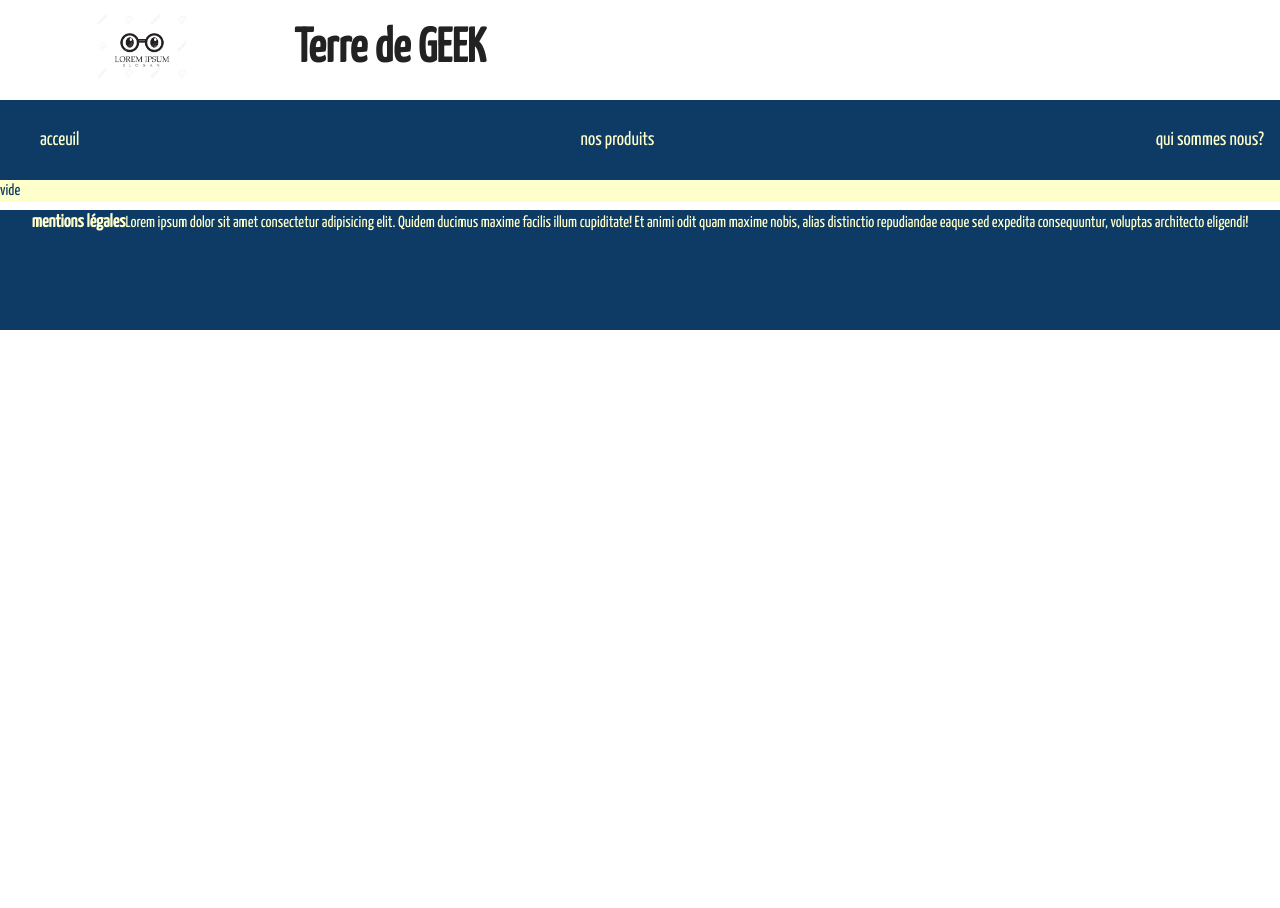
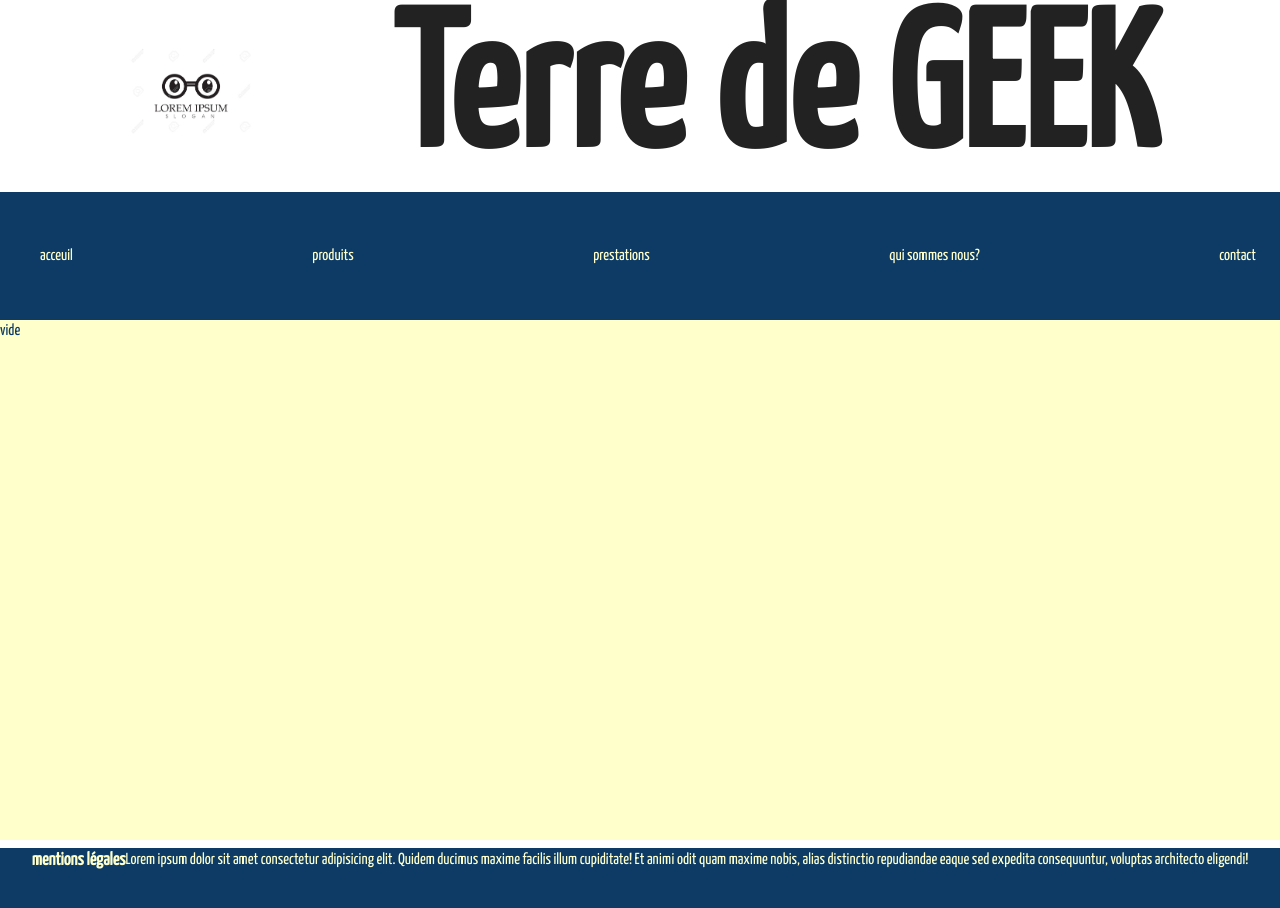
Before and after one commit to AntoineCheminPro/terreDeGeek, a website built with Parcel: page pageViergeTerreDeGeek.html in a window 1280 px wide. Before the commit the page ends 800 px from the top, so only its background shows below. Built offline with nearby package versions, Linux system fonts and the light colour scheme.

Commit message:
first commit second sprint

```diff
--- a/css/main.css
+++ b/css/main.css
@@ -1,11 +1,3 @@
-/*! HTML5 Boilerplate v8.0.0 | MIT License | https://html5boilerplate.com/ */
-
-/* main.css 2.1.0 | MIT License | https://github.com/h5bp/main.css#readme */
-/*
- * What follows is the result of much research on cross-browser styling.
- * Credit left inline and big thanks to Nicolas Gallagher, Jonathan Neal,
- * Kroc Camen, and the H5BP dev community and team.
- */
 
 /* ==========================================================================
    Base styles: opinionated defaults
@@ -103,40 +95,34 @@ textarea {
   color: #0D3B66;
 }
 
+.flex {
+  display: flex;
+}
+.fullCenter {
+  align-items: center;
+  justify-content: center;
+}
+.column {
+  flex-direction: column;
+}
 header {
-  height: 100px;
+  margin: auto;
+  height: 15vw;
   display: flex;
 }
 
 nav {
-  height: 10vh;
-}
-
-nav ul {
-  display: flex;
-  justify-content: space-between;
-  align-items: center;
-  height: 100%;
-  list-style-type: none;
-}
-
-nav ul li {
-  margin-right: 1em;
-}
-
-a {
-  text-decoration: none;
-  font-size: larger;
-  color: #FFFFCC;
-}
-
-p{
-  font-size: 2em;
+  height: 10vw;
 }
 
 main {
   display: flex;
   flex-direction: column;
+  min-height: 65vh;
+}
+
+footer {
+  height: 15vh;
 }
 
 section {
@@ -156,14 +142,14 @@ div{
 
 }
 
-article div {
-  display: flex;
-  justify-content: center;
-  flex-direction: column;
+a {
+  text-decoration: none;
+  font-size: 1em;
+  color: #FFFFCC;
 }
 
-footer{
-  height: 15vh;
+p{
+  font-size: 2em;
 }
 
 footer div {
@@ -172,14 +158,37 @@ footer div {
   height: auto;
 }
 
+nav ul {
+  display: flex;
+  justify-content: space-between;
+  align-items: center;
+  height: 100%;
+  list-style-type: none;
+}
+
+nav ul li {
+  margin-right: 1.5em;
+}
+article div {
+  display: flex;
+  justify-content: center;
+  flex-direction: column;
+}
+
+h2, h3, h4 {
+  margin:10px;
+  font-size: 2em;
+  color: #0D3B66;
+}
+
 H1 {
   margin :10px;
   height: auto;
   width: 66%;
   font-size: 3em;
-}
-h2, h3, h4 {
-  margin:10px;
+  display: flex;
+  align-items: center;
+  justify-content: center;
 }
 
 h4 {
@@ -190,7 +199,42 @@ h6 {
   font-size: large;
 }
 
+picture {
+  display: flex;
+  justify-content: center;
+  width : 30vw;
+  height: auto;
+  }
 
+picture img {
+  width: 100%;
+  max-width: 250px;
+}
+
+@media screen and (min-width: 576px){
+  H1 {
+    font-size: 5em;
+  }
+
+}
+@media screen and (min-width: 768px){
+  H1 {
+    font-size: 7em;
+  }
+
+}
+@media screen and (min-width: 992px){
+  H1 {
+    font-size: 10em;
+  }
+
+}
+@media screen and (min-width: 1200px){
+  H1 {
+    font-size: 12em;
+  }
+
+}
 /* utility classes */
 
 .logo {
@@ -198,28 +242,17 @@ h6 {
   height: auto;
 }
 
-picture {
-  display: flex;
-  justify-content: center;
-  width : 30vw;
-  height: auto;
-  }
-picture img {
-  width: 100%;
-  max-width: 250px;
-}
-
 .photo {
   width: 50vh;
   height: auto;
 }
+/* specific classes */
+
 .photoCentrale {
   width: 100%;
   display: flex;
   align-items:  center;
 }
-/* specific classes */
-
 
 /* ==========================================================================
    Helper classes
--- a/pageViergeTerreDeGeek.html
+++ b/pageViergeTerreDeGeek.html
@@ -10,7 +10,7 @@
 
 <body>
 
-    <header>
+    <header class="flex">
        <div>
           <picture>
             <img class="logo" src="img/88478248-logo-geek-modèle-de-logo-vectoriel-logo-geek-modèle-de-logo-vectoriel.jpg" alt="logo terre de GEEk">
@@ -26,16 +26,22 @@
             <a  href="index.html">acceuil</a>
           </li>
           <li>
-             <a  href="productTDG.html">nos produits</a>
+             <a  href="productTDG.html">produits</a>
           </li>
           <li>
+            <a  href="prestaTDG.html">prestations</a>
+         </li>
+         <li>
              <a  href="whoAreWeTDG.html">qui sommes nous?</a>
           </li>
+         <li>
+            <a  href="contactTDG.html">contact</a>
+         </li>
        </ul>
      </nav>
 
     <!-- Main -->
-    <main class="secondBG">
+    <main class="secondBG flex ">
 vide
    </main>
    <footer class="mainBG">
```
Also changed, not shown: index.html (+2 -3 lines), README.md (added), contactTDG.html (added), prestaTDG.html (added), 2 other files.
